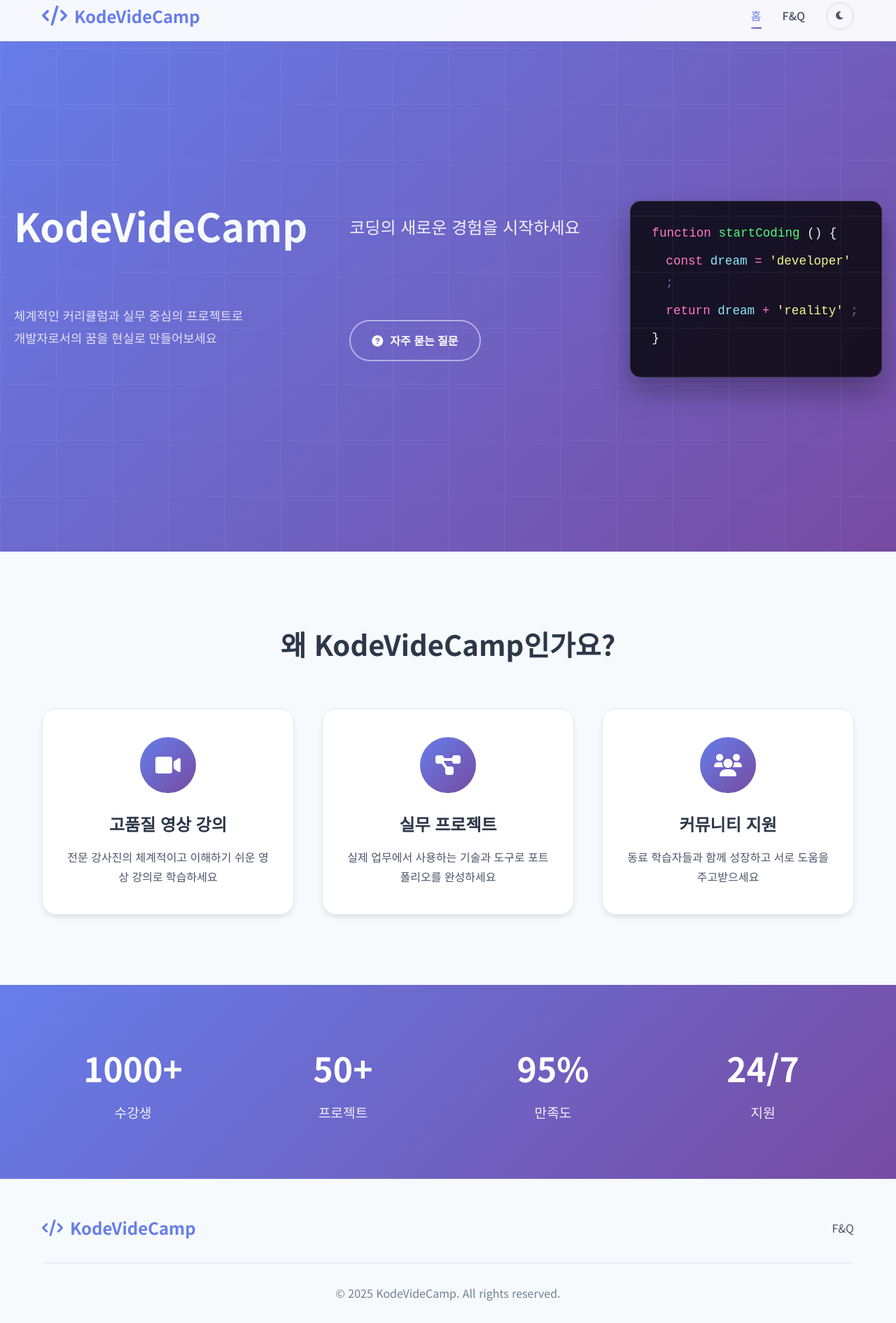
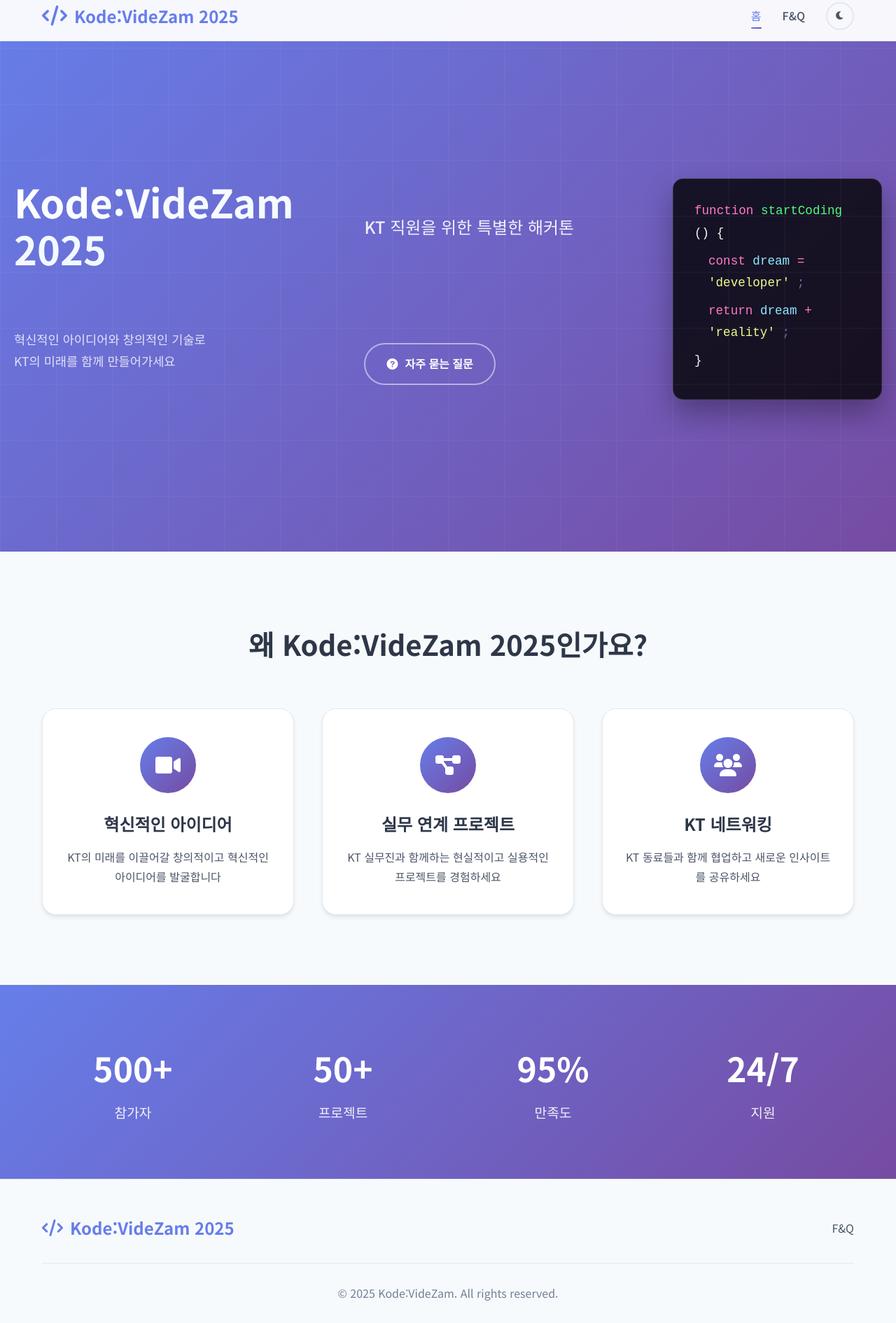
Before and after one commit to bootcampai79-bot/kodevidecamp, a plain HTML site: page index.html in a window 1280 px wide. Shown: the part 12-1902 px from the top of the page at 70% size. Drawn offline with Linux system fonts and the light colour scheme.

Commit message:
feat: KodeVideCamp를 Kode:VideZam 2025로 리브랜딩
🏆 KT 직원 대상 해커톤 플랫폼으로 전환
- 제목 변경: KodeVideCamp → Kode:VideZam 2025
- 브랜딩 업데이트: 모든 페이지 제목 및 로고 변경
- 콘텐츠 개편: 교육 캠프 → 해커톤 이벤트
- 히어로 섹션: KT 직원을 위한 특별한 해커톤 메시지
- 기능 소개 변경:
  * 고품질 영상 강의 → 혁신적인 아이디어
  * 실무 프로젝트 → 실무 연계 프로젝트
  * 커뮤니티 지원 → KT 네트워킹
- F&Q 카테고리: 강의 → 해커톤 (트로피 아이콘)
- 통계 업데이트: 1000+ 수강생 → 500+ 참가자
- 파비콘 변경: K → KV
- README.md 전면 개편: 해커톤 중심 문서화

```diff
--- a/css/faq.css
+++ b/css/faq.css
@@ -370,6 +370,11 @@
     text-transform: uppercase;
 }
 
+.category-badge.hackathon {
+    background: rgba(255, 193, 7, 0.1);
+    color: #FFC107;
+}
+
 .category-badge.course {
     background: rgba(76, 175, 80, 0.1);
     color: #4CAF50;
--- a/index.html
+++ b/index.html
@@ -3,7 +3,7 @@
 <head>
     <meta charset="UTF-8">
     <meta name="viewport" content="width=device-width, initial-scale=1.0">
-    <title>KodeVideCamp - 코딩 교육 캠프</title>
+    <title>Kode:VideZam 2025 - KT 직원 해커톤</title>
     <link rel="icon" type="image/svg+xml" href="favicon.svg">
     <link rel="stylesheet" href="css/style.css">
     <link href="https://fonts.googleapis.com/css2?family=Noto+Sans+KR:wght@300;400;500;700&display=swap" rel="stylesheet">
@@ -15,7 +15,7 @@
             <div class="nav-logo">
                 <a href="index.html">
                     <i class="fas fa-code"></i>
-                    KodeVideCamp
+                    Kode:VideZam 2025
                 </a>
             </div>
             <div class="nav-menu">
@@ -37,14 +37,14 @@
         <section class="hero">
             <div class="hero-content">
                 <h1 class="hero-title">
-                    <span class="gradient-text">KodeVideCamp</span>
+                    <span class="gradient-text">Kode:VideZam 2025</span>
                 </h1>
                 <p class="hero-subtitle">
-                    코딩의 새로운 경험을 시작하세요
+                    KT 직원을 위한 특별한 해커톤
                 </p>
                 <p class="hero-description">
-                    체계적인 커리큘럼과 실무 중심의 프로젝트로<br>
-                    개발자로서의 꿈을 현실로 만들어보세요
+                    혁신적인 아이디어와 창의적인 기술로<br>
+                    KT의 미래를 함께 만들어가세요
                 </p>
                 <div class="hero-buttons">
 
@@ -85,28 +85,28 @@
 
         <section class="features">
             <div class="container">
-                <h2 class="section-title">왜 KodeVideCamp인가요?</h2>
+                <h2 class="section-title">왜 Kode:VideZam 2025인가요?</h2>
                 <div class="features-grid">
                     <div class="feature-card">
                         <div class="feature-icon">
                             <i class="fas fa-video"></i>
                         </div>
-                        <h3>고품질 영상 강의</h3>
-                        <p>전문 강사진의 체계적이고 이해하기 쉬운 영상 강의로 학습하세요</p>
+                        <h3>혁신적인 아이디어</h3>
+                        <p>KT의 미래를 이끌어갈 창의적이고 혁신적인 아이디어를 발굴합니다</p>
                     </div>
                     <div class="feature-card">
                         <div class="feature-icon">
                             <i class="fas fa-project-diagram"></i>
                         </div>
-                        <h3>실무 프로젝트</h3>
-                        <p>실제 업무에서 사용하는 기술과 도구로 포트폴리오를 완성하세요</p>
+                        <h3>실무 연계 프로젝트</h3>
+                        <p>KT 실무진과 함께하는 현실적이고 실용적인 프로젝트를 경험하세요</p>
                     </div>
                     <div class="feature-card">
                         <div class="feature-icon">
                             <i class="fas fa-users"></i>
                         </div>
-                        <h3>커뮤니티 지원</h3>
-                        <p>동료 학습자들과 함께 성장하고 서로 도움을 주고받으세요</p>
+                        <h3>KT 네트워킹</h3>
+                        <p>KT 동료들과 함께 협업하고 새로운 인사이트를 공유하세요</p>
                     </div>
                 </div>
             </div>
@@ -116,8 +116,8 @@
             <div class="container">
                 <div class="stats-grid">
                     <div class="stat-item">
-                        <div class="stat-number">1000+</div>
-                        <div class="stat-label">수강생</div>
+                        <div class="stat-number">500+</div>
+                        <div class="stat-label">참가자</div>
                     </div>
                     <div class="stat-item">
                         <div class="stat-number">50+</div>
@@ -141,14 +141,14 @@
             <div class="footer-content">
                 <div class="footer-logo">
                     <i class="fas fa-code"></i>
-                    KodeVideCamp
+                    Kode:VideZam 2025
                 </div>
                 <div class="footer-links">
                     <a href="faq.html">F&Q</a>
                 </div>
             </div>
             <div class="footer-bottom">
-                <p>&copy; 2025 KodeVideCamp. All rights reserved.</p>
+                <p>&copy; 2025 Kode:VideZam. All rights reserved.</p>
             </div>
         </div>
     </footer>
--- a/js/faq.js
+++ b/js/faq.js
@@ -164,7 +164,7 @@
             category: 'course',
             priority: 'normal',
             question: '완전 초보자도 수강할 수 있나요?',
-            answer: '네, 물론입니다! KodeVideCamp는 완전 초보자를 위한 기초 과정부터 고급 과정까지 체계적으로 구성되어 있습니다. 프로그래밍 경험이 전혀 없어도 차근차근 따라할 수 있도록 설계되었으며, 기초 개념부터 실무 프로젝트까지 단계별로 학습할 수 있습니다.',
+            answer: '네, 물론입니다! Kode:VideZam 2025는 KT 직원 누구나 참여할 수 있는 해커톤입니다. 개발 경험이 없어도 아이디어와 열정만 있다면 충분합니다. 다양한 직군의 동료들과 팀을 이루어 함께 프로젝트를 진행할 수 있습니다.',
             tags: ['초보자', '기초과정', '입문', '단계별'],
             helpful: { yes: 20, no: 1 },
             date: '2025-01-07',
@@ -388,6 +388,7 @@
 
 function getCategoryIcon(category) {
     const icons = {
+        hackathon: '<i class="fas fa-trophy"></i>',
         course: '<i class="fas fa-graduation-cap"></i>',
         payment: '<i class="fas fa-credit-card"></i>',
         technical: '<i class="fas fa-cog"></i>',
@@ -398,6 +399,7 @@
 
 function getCategoryName(category) {
     const names = {
+        hackathon: '해커톤',
         course: '강의',
         payment: '결제',
         technical: '기술',
--- a/js/main.js
+++ b/js/main.js
@@ -1,4 +1,4 @@
-// Main JavaScript for KodeVideCamp
+// Main JavaScript for Kode:VideZam 2025
 
 document.addEventListener('DOMContentLoaded', function() {
     try {
```
Also changed, not shown: faq.html (+9 -9 lines), favicon.svg, 1 other file.
